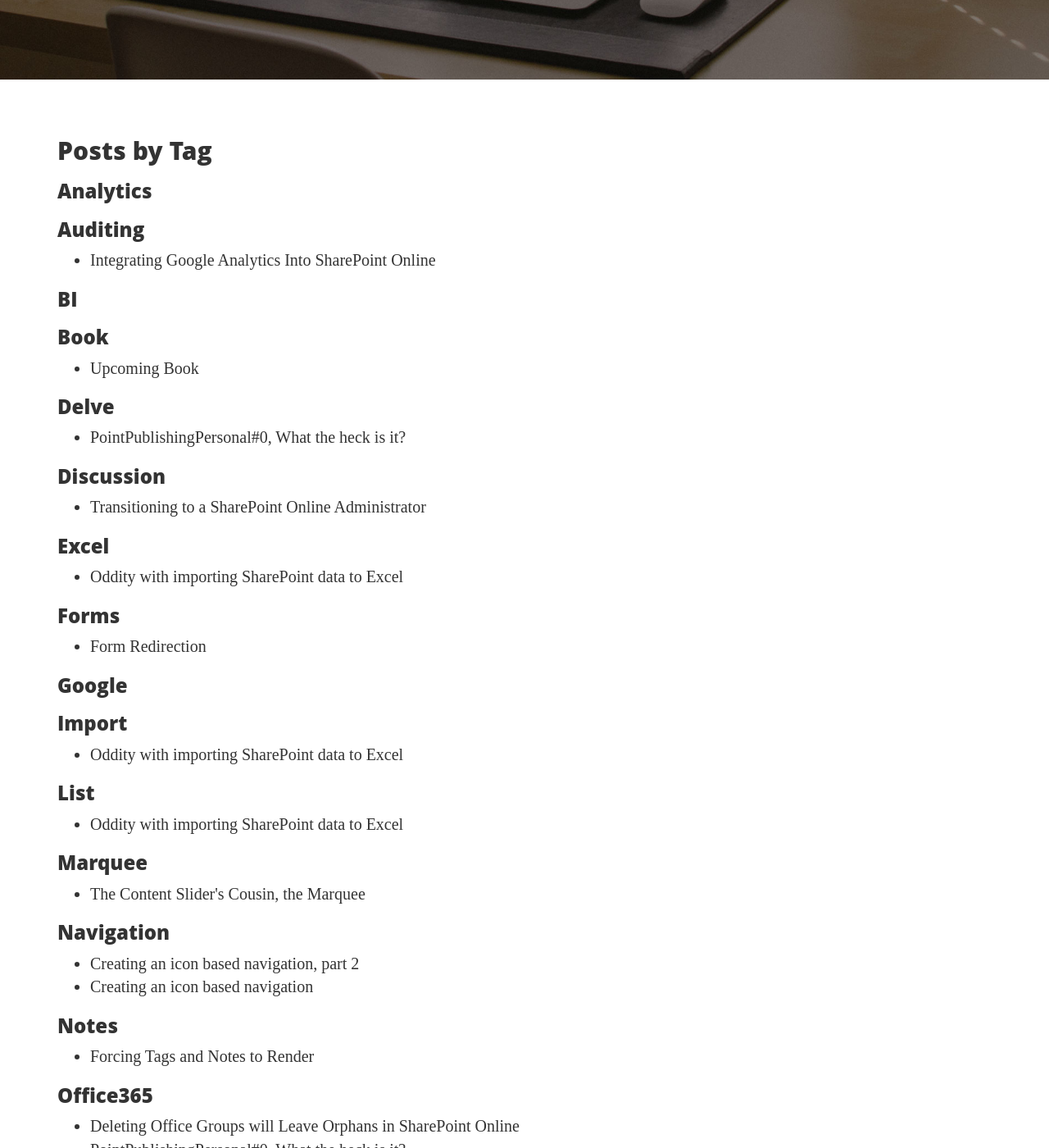
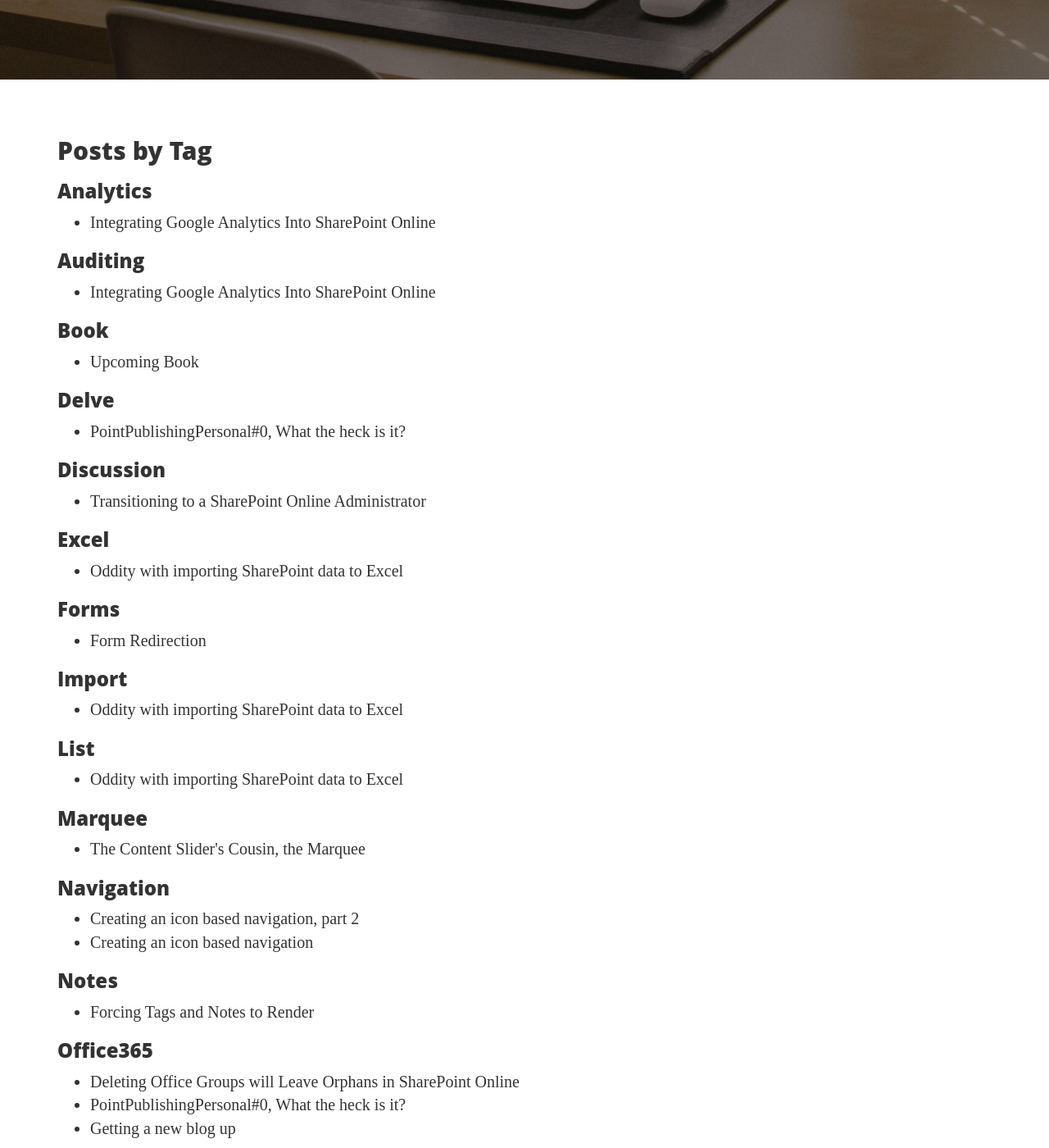
Before and after one commit to ejaya2/ejaya2.github.io, a Jekyll site: the page built from tags/index.html, in a window 1280 px wide and 1400 px high, scrolled down 351 px. Shown: the whole window at 82% size. Built offline with Jekyll 4.4.1, drawn with Linux system fonts in a browser that asks for light colours; some of the changed text lies outside the part shown.

Commit message:
Update 2017-01-24-Integrating-Google-Analytics-Into-SPO.md

```diff
--- a/_posts/2017-01-24-Integrating-Google-Analytics-Into-SPO.md
+++ b/_posts/2017-01-24-Integrating-Google-Analytics-Into-SPO.md
@@ -1,19 +1,11 @@
 ---
-
 layout: post
-
 title: "Integrating Google Analytics Into SharePoint Online"
-
 subtitle: "Get deep analytics and page views in SharePoint Online with Google Analytics"
-
 date: 2017-01-21
-
 category: Administration
-
-tags: [Auditing, Power BI, Google Analytics]
-
+tags: [Auditing,PowerBI,Analytics]
 author: Eric
-
 ---
 
 Welcome back friends. Today in this catchy title, I'm going to go into detail on you you can get deep analytics on your SharePoint Online usage behavior by using User Custom Actions, Google Analytics, and Power BI. This has been something I wanted to blog about for a while. We have this setup running on a couple of our site collections that needed some rich analytics and metrics on user behavior. I've been putting it off mainly because of how long it will be, so if you find this interesting, I would appreciate some tweets.
```
